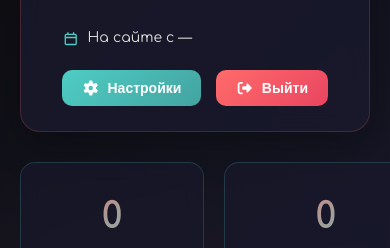
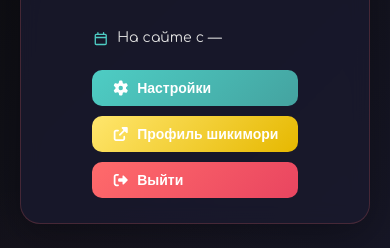
Before and after one commit to Migetsu/anichrono, a Vue app: page /profile in a window 390 px wide. Shown: the part 317-565 px from the top of the page. Built offline with nearby package versions, Linux system fonts and the light colour scheme.

Commit message:
Update Profile.vue
Update Profile.vue

```diff
--- a/src/pages/Profile.vue
+++ b/src/pages/Profile.vue
@@ -24,6 +24,10 @@
             <button class="btn btn-settings" @click="openSettings">
               <font-awesome-icon icon="fa-solid fa-gear" />
               Настройки
+            </button>
+            <button class="btn btn-shikimori" @click="openShikimoriProfile">
+              <font-awesome-icon icon="fa-solid fa-external-link-alt" />
+              Профиль шикимори
             </button>
             <button class="btn btn-logout" @click="logout">
               <font-awesome-icon icon="fa-solid fa-right-from-bracket" />
@@ -256,13 +260,38 @@ function collectCandidates(src) {
 
 const avatarUrl = computed(() => {
   const u = auth?.user ?? {}
+
+  // Приоритизируем изображения высокого качества
   const cand = [
-    u.avatar, u.avatar_url,
-    u.image?.x160, u.image?.x148, u.image?.x80, u.image?.x48,
-    u.profile?.avatar
+    u.image?.x160,  // 160x160 - самое качественное
+    u.image?.x148,  // 148x148 - хорошее качество
+    u.avatar,       // оригинальный аватар
+    u.avatar_url,   // URL аватара
+    u.image?.x80,   // 80x80 - среднее качество
+    u.profile?.avatar, // аватар из профиля
+    u.image?.x48    // 48x48 - низкое качество (последний вариант)
   ]
 
-  for (const x of cand) if (x) return toAbs(x)
+  // Отладочная информация
+  console.log('🔍 Доступные аватары:', {
+    x160: u.image?.x160,
+    x148: u.image?.x148,
+    avatar: u.avatar,
+    avatar_url: u.avatar_url,
+    x80: u.image?.x80,
+    profile_avatar: u.profile?.avatar,
+    x48: u.image?.x48
+  })
+
+  for (const x of cand) {
+    if (x) {
+      const finalUrl = toAbs(x)
+      console.log('✅ Выбран аватар:', finalUrl)
+      return finalUrl
+    }
+  }
+
+  console.log('❌ Аватар не найден, используем дефолтный')
   return '/avatar.svg'
 })
 
@@ -277,6 +306,12 @@ function logout() {
 function openSettings() {
   // TODO: Реализовать страницу настроек
   alert('Настройки профиля в разработке')
+}
+
+function openShikimoriProfile() {
+  if (auth?.user?.id) {
+    window.open(`https://shikimori.one/${auth.user.nickname}`, '_blank')
+  }
 }
 
 // Дата регистрации
@@ -876,9 +911,16 @@ const vInview = {
     width: 120px;
     height: 120px;
     border-radius: 20px;
-  object-fit: cover;
+    object-fit: cover;
+    object-position: center;
     border: 3px solid $accent-coral;
     box-shadow: 0 0 20px rgba(255, 107, 107, 0.3);
+    image-rendering: -webkit-optimize-contrast;
+    image-rendering: crisp-edges;
+    image-rendering: pixelated;
+    image-rendering: auto;
+    filter: none;
+    -webkit-filter: none;
   }
 
   &__status {
@@ -952,6 +994,16 @@ const vInview = {
     &:hover {
       transform: translateY(-2px);
       box-shadow: 0 5px 20px rgba(78, 205, 196, 0.4);
+    }
+  }
+
+  &-shikimori {
+    background: linear-gradient(135deg, $accent-gold, #e6b800);
+    color: white;
+
+    &:hover {
+      transform: translateY(-2px);
+      box-shadow: 0 5px 20px rgba(255, 230, 109, 0.4);
     }
   }
 
@@ -1444,9 +1496,11 @@ const vInview = {
     &__actions {
       justify-content: center;
       width: 100%;
+      flex-direction: column;
+      gap: 10px;
 
       button {
-        flex: 1;
+        width: 100%;
       }
     }
   }
```
